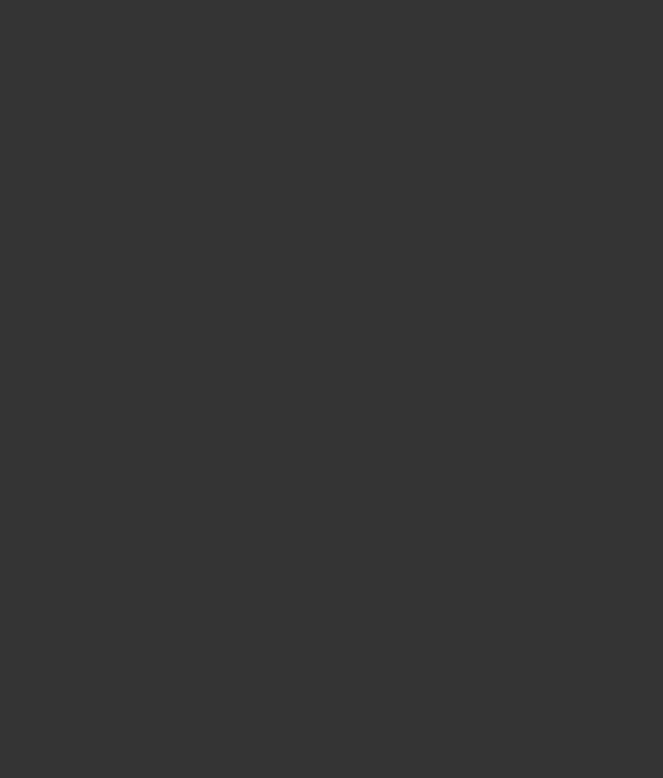
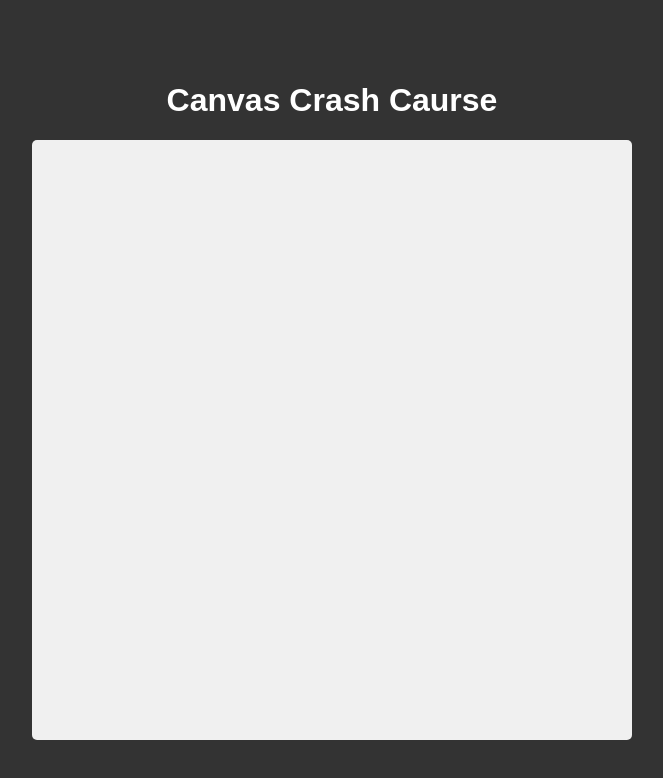
Before and after one commit to BeataJ/canvas, a plain HTML site: page index.html in a window 1280 px wide. Shown: the whole page, without its empty margins (308-971 px from the left). Drawn offline with Linux system fonts and the light colour scheme.

Commit message:
add h1 canvas tags

```diff
--- a/index.html
+++ b/index.html
@@ -11,7 +11,9 @@
 </head>
 
 <body>
+  <h1>Canvas Crash Caurse</h1>
 
+  <canvas id="canvas" width="600" height="600"></canvas>
 </body>
 
 </html>
```
